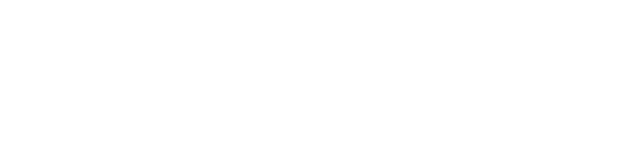
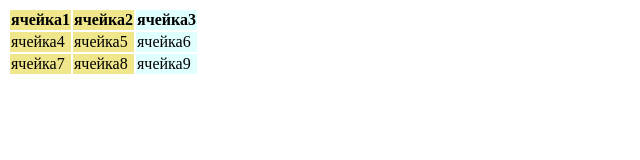
Before and after one commit to nikmodem/damn, a plain HTML site: page zxc.html in a window 1280 px wide. Shown: the whole page, without its empty margins (0-640 px from the left). Drawn offline with Linux system fonts and the light colour scheme.

Commit message:
Update zxc.html

```diff
--- a/zxc.html
+++ b/zxc.html
@@ -1,11 +1,35 @@
-<!DOCTYPE html>
+
+</html><!DOCTYPE html>
 <html  lang = " ru ">
 <head>
     <meta  charset = " utf-8 " >
     <title> ????????????? </title>
+    <link rel="stylesheet" href="style1.css">
 </head>
 <body>
+    <table>
+        <colgroup>
+          <col span="2" style="background:Khaki"><!-- С помощью этой конструкции задаем цвет фона для первых двух столбцов таблицы-->
+          <col style="background-color:LightCyan"><!-- Задаем цвет фона для следующего (одного) столбца таблицы-->
+        </colgroup>
+        <tr>
+          <th>ячейка1</th>
+          <th>ячейка2</th>
+          <th>ячейка3</th>
+        </tr>
+        <tr>
+          <td>ячейка4</td>
+          <td>ячейка5</td>
+          <td>ячейка6</td>
+        </tr>
+        <tr>
+          <td>ячейка7</td>
+          <td>ячейка8</td>
+          <td>ячейка9</td>
+        </tr>
+      </table>
 
 
 </body>
+
 </html>
```
